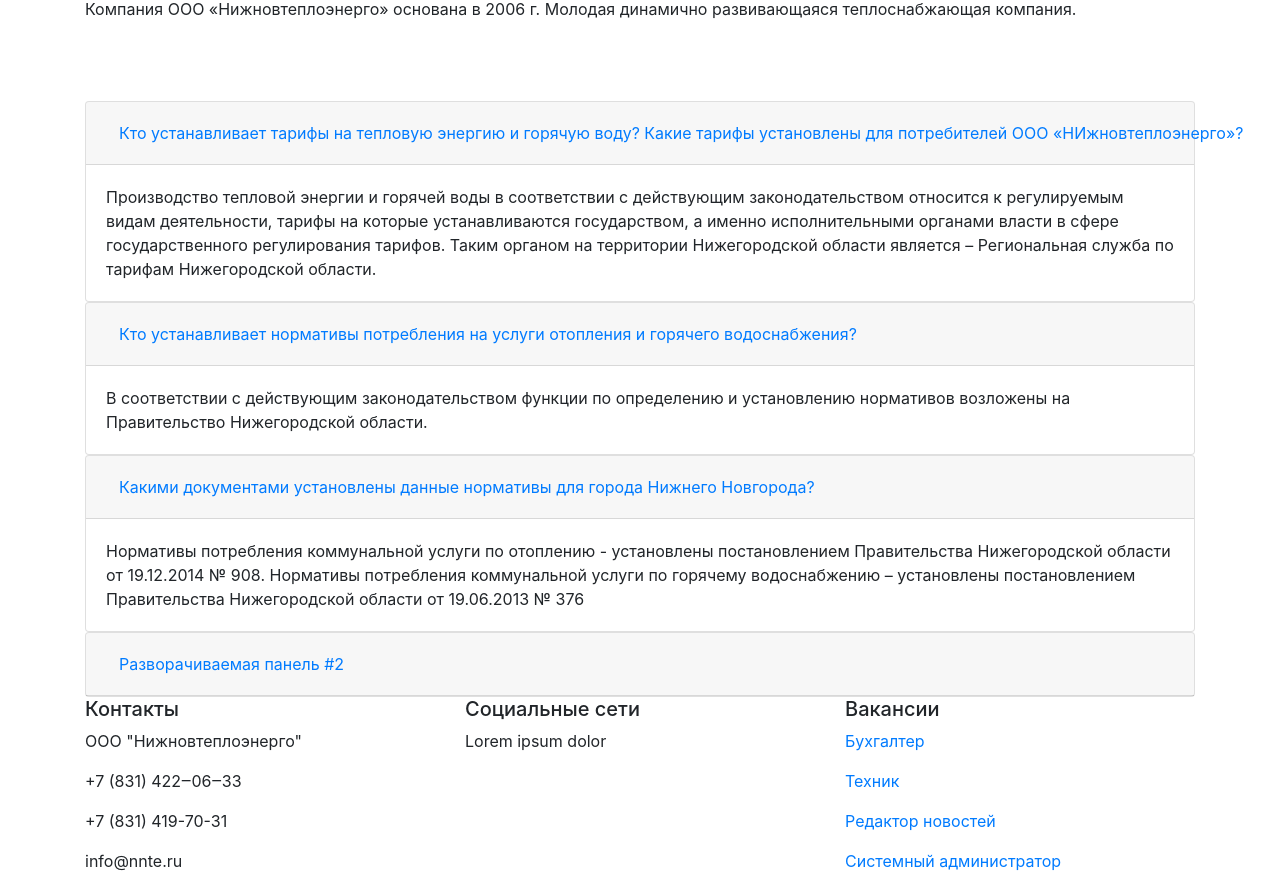
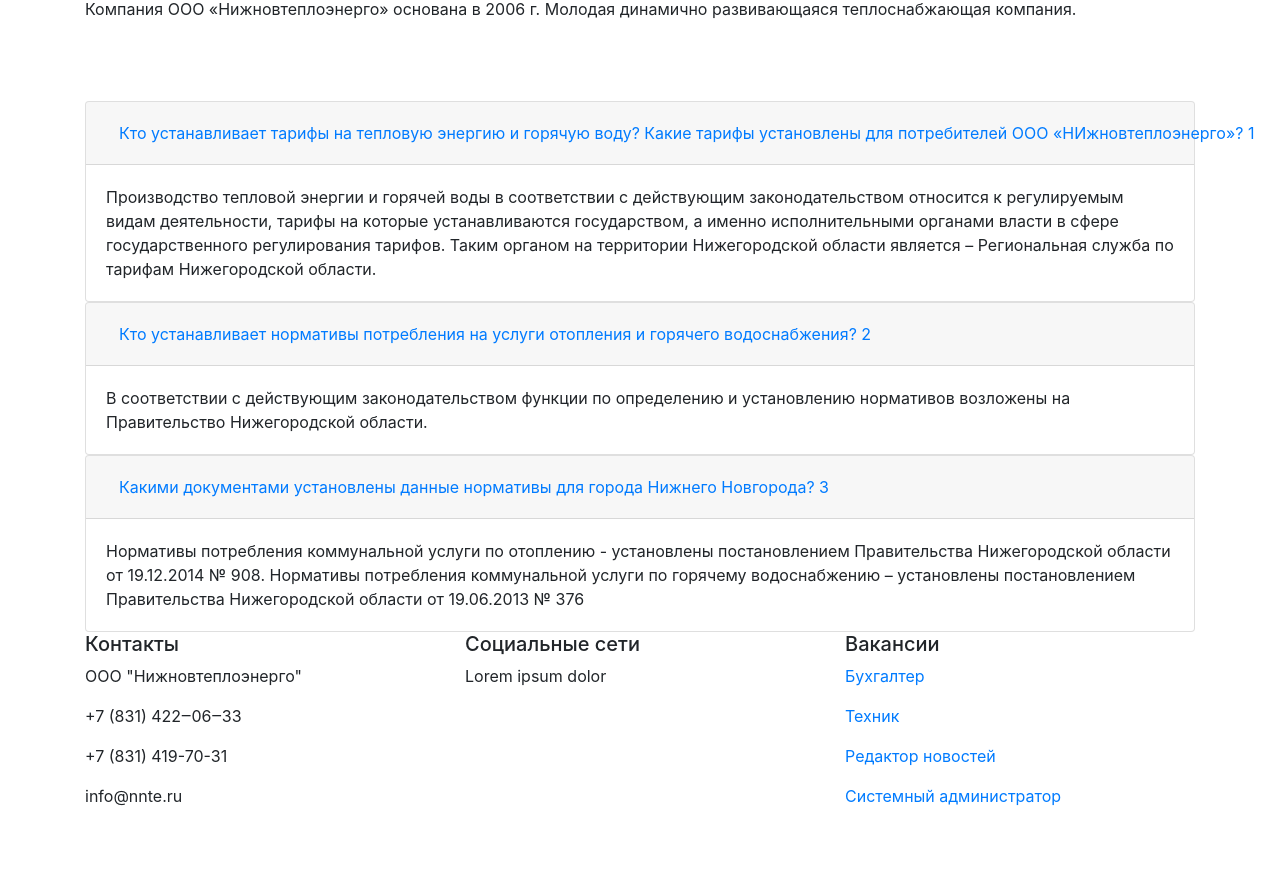
Before and after one commit to D2ntes/nnte, a Django app: page /questions/ in a window 1280 px wide. Shown: the part 49-938 px from the top of the page. After the commit the page ends 855 px from the top, so only its background shows below. Run offline with Django 3.2, Linux system fonts and the light colour scheme; data comes from the database, SQL or seed files in the repository; some libraries are stand-ins or nearby versions.

Commit message:
edit accordion in questions.html

```diff
--- a/templates/questions.html
+++ b/templates/questions.html
@@ -27,14 +27,15 @@
                         <div class="card-header" id="{{ question }}">
                             <h5 class="mb-0">
                                 <button class="btn btn-link" data-toggle="collapse"
-                                        data-target="#{{ question }}" aria-expanded="true"
-                                        aria-controls="{{ question }}">
-                                    {{ question.question }}
+                                        data-target="#{{ question.id }}" aria-expanded="false"
+                                        aria-controls="{{ question.id }}">
+                                    {{ question.question }} {{ question.id }}
                                 </button>
                             </h5>
                         </div>
 
-                        <div id="{{ question }}" class="collapse show" aria-labelledby="{{ question }}"
+                        <div id="{{ question.id }}" class="collapse show"
+                             aria-labelledby="{{ question }}"
                              data-parent="#accordion">
                             <div class="card-body">
                                 {{ question.answer }}
@@ -45,22 +46,6 @@
                 {% endfor %}
 
 
-
-                <div class="card">
-    <div class="card-header" id="headingTwo">
-      <h5 class="mb-0">
-        <button class="btn btn-link collapsed" data-toggle="collapse" data-target="#collapseTwo"
-                aria-expanded="false" aria-controls="collapseTwo">
-          Разворачиваемая панель #2
-        </button>
-      </h5>
-    </div>
-    <div id="collapseTwo" class="collapse" aria-labelledby="headingTwo" data-parent="#accordion">
-      <div class="card-body">
-        Anim pariatur cliche reprehenderit, enim eiusmod high life
-          accusamus terry richardson ad squid. 3 wolf moon officia
-          heard of them accusamus labore sustainable VHS.
-      </div>
             </div>
         </div>
         {#у сущности question должно быть два свойства "вопрос" и "номер"#}
@@ -85,11 +70,4 @@
         {#  </div>#}
     </div>
 
-
-
-
-
-        </div>
-    </div>
-
 {% endblock %}
```
Lines whose indentation alone changed are shown as unchanged.
